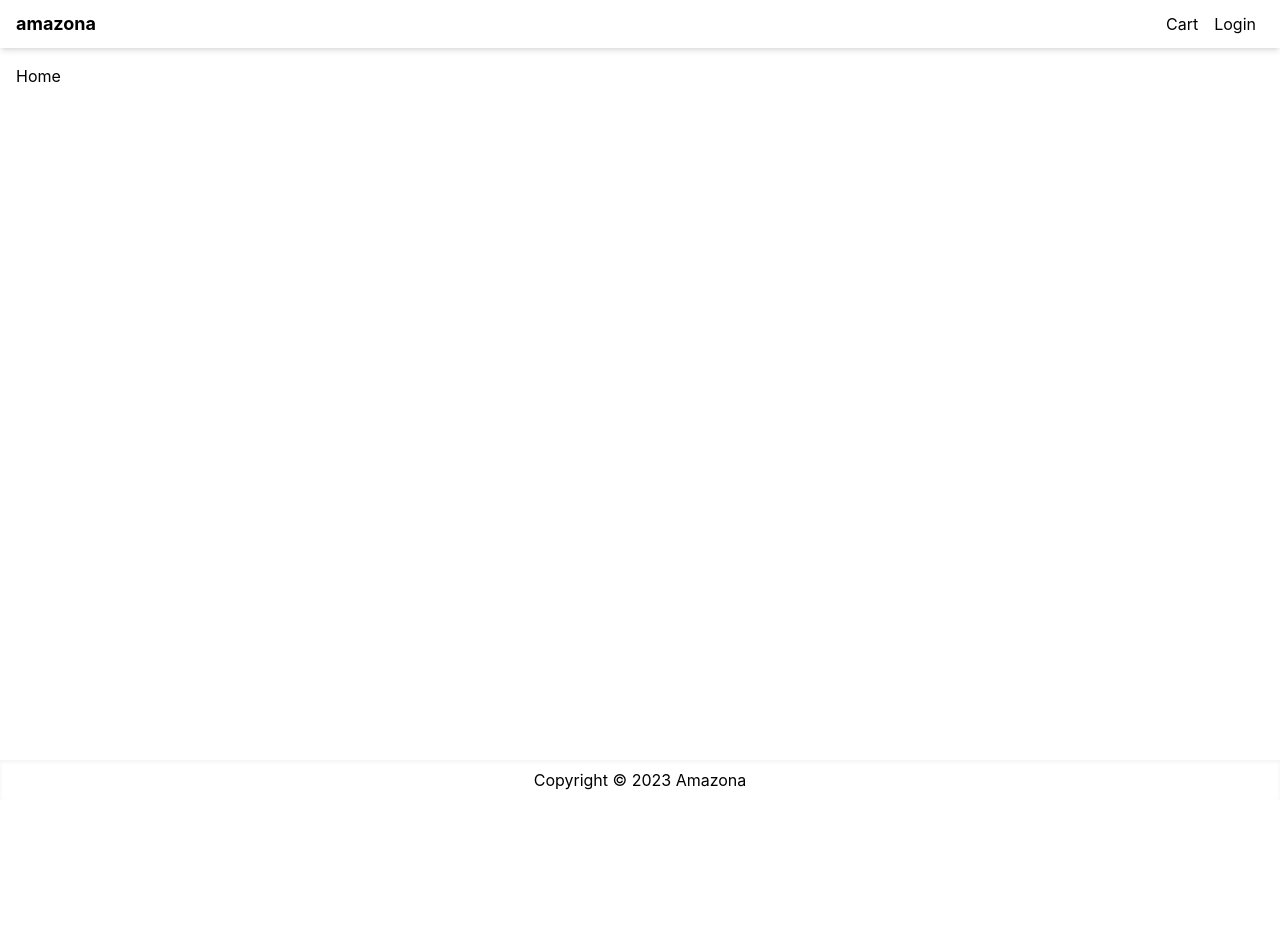
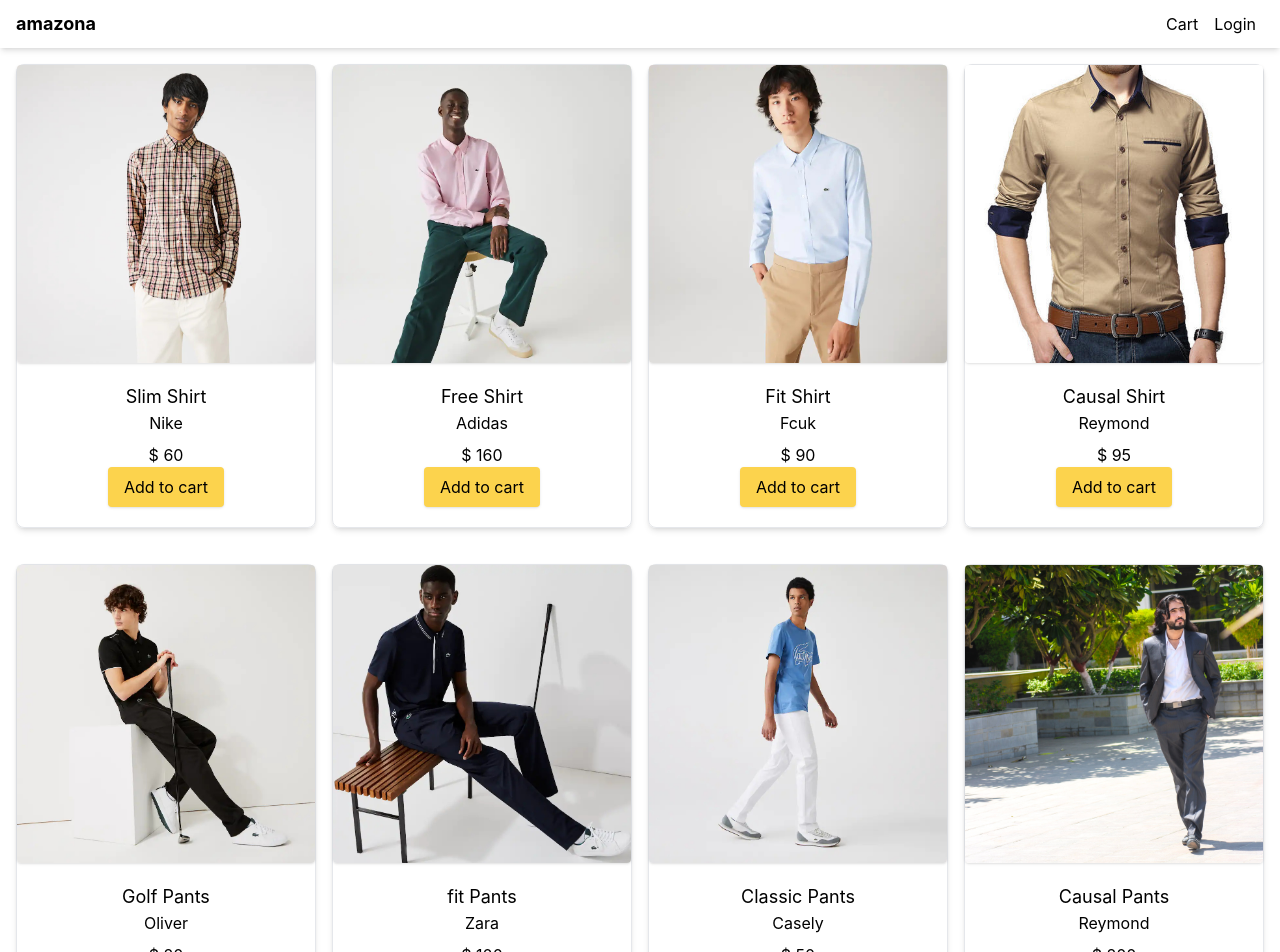
Before and after one commit to ShivanshuKumarPrajapati/E-comm, a Next.js app: page / in a window 1280 px wide. Shown: the top 952 px of the page. Before the commit the page ends 800 px from the top, so only its background shows below. Built offline with nearby package versions, Linux system fonts and the light colour scheme.

Commit message:
create product data & layout for product item

```diff
--- /dev/null
+++ b/components/ProductItem.js
@@ -0,0 +1,28 @@
+/* eslint-disable @next/next/no-img-element */
+import React from 'react'
+import Link  from 'next/link';
+
+const ProductItem = ({product}) => {
+  return (
+    <div className="card">
+      <Link href={`/product/${product.slug}`} passhref>
+        <img
+          src={product.image}
+          alt={product.name}
+          className="rounded shadow"
+              />
+
+      </Link>
+      <div className="flex flex-col items-center justify-center p-5">
+        <Link href={`/product/${product.slug}`} className="text-lg">
+          {product.name}
+        </Link>
+        <p className="mb-2">{product.brand}</p>
+        <p>$ {product.price}</p>
+        <button className="primary-button">Add to cart</button>
+      </div>
+    </div>
+  );
+}
+
+export default ProductItem;
--- a/pages/index.js
+++ b/pages/index.js
@@ -1,9 +1,15 @@
 import Layout from '../components/Layout'
+import data from '../utils/data'
+import ProductItem from '../components/ProductItem'
 
 export default function Home() {
   return (
     <Layout>
-      Home
-      </Layout>
-  )
+      <div className="grid grid-cols-1 gap-4 md:grid-cols-3 lg:grid-cols-4">
+        {data.products.map((product) => (
+          <ProductItem product={product} key={product.slug} />
+        ))}
+      </div>
+    </Layout>
+  );
 }
--- /dev/null
+++ b/utils/data.js
@@ -0,0 +1,102 @@
+const data = {
+  products: [
+    {
+      name: "Slim Shirt",
+      slug: "slim-shirt",
+      category: "Shirts",
+      image: "/images/shirt1.jpg",
+      price: 60,
+      brand: "Nike",
+      rating: 4.5,
+      numReviews: 10,
+      countInStock: 6,
+      description: "high quality product",
+    },
+    {
+      name: "Free Shirt",
+      slug: "free-shirt",
+      category: "Shirts",
+      image: "/images/shirt2.jpg",
+      price: 160,
+      brand: "Adidas",
+      rating: 4.7,
+      numReviews: 30,
+      countInStock: 46,
+      description: "high quality product",
+    },
+    {
+      name: "Fit Shirt",
+      slug: "fit-shirt",
+      category: "Shirts",
+      image: "/images/shirt3.jpg",
+      price: 90,
+      brand: "Fcuk",
+      rating: 4.0,
+      numReviews: 10,
+      countInStock: 16,
+      description: "high quality product",
+    },
+    {
+      name: "Causal Shirt",
+      slug: "causal-shirt",
+      category: "Shirts",
+      image: "/images/shirt4.jpeg",
+      price: 95,
+      brand: "Reymond",
+      rating: 3.8,
+      numReviews: 60,
+      countInStock: 30,
+      description: "high quality product",
+    },
+    {
+      name: "Golf Pants",
+      slug: "golf-pants",
+      category: "Pants",
+      image: "/images/pants1.jpg",
+      price: 20,
+      brand: "Oliver",
+      rating: 4.3,
+      numReviews: 10,
+      countInStock: 26,
+      description: "high quality product",
+    },
+    {
+      name: "fit Pants",
+      slug: "fit-pants",
+      category: "Pants",
+      image: "/images/pants2.jpg",
+      price: 100,
+      brand: "Zara",
+      rating: 4.3,
+      numReviews: 12,
+      countInStock: 40,
+      description: "high quality product",
+    },
+    {
+      name: "Classic Pants",
+      slug: "classic-pants",
+      category: "Pants",
+      image: "/images/pants3.jpg",
+      price: 50,
+      brand: "Casely",
+      rating: 3.7,
+      numReviews: 100,
+      countInStock: 12,
+      description: "high quality product",
+    },
+    {
+      name: "Causal Pants",
+      slug: "causal-pants",
+      category: "Pants",
+      image: "/images/pants4.jpg",
+      price: 200,
+      brand: "Reymond",
+      rating: 4.6,
+      numReviews: 16,
+      countInStock: 20,
+      description: "high quality product",
+    },
+  ],
+};
+
+export default data;
```
